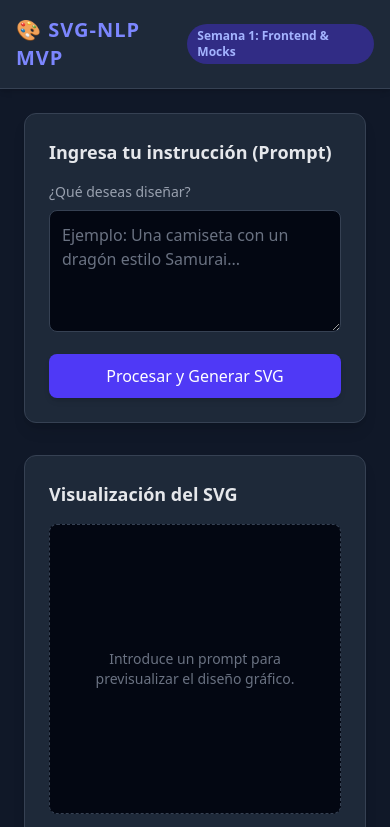
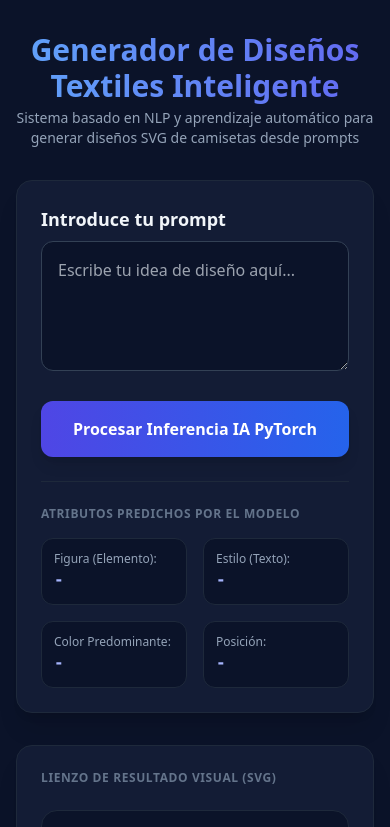
Before and after one commit to EliasithSandiprofe/tesis-maestria-svg-nlp, a Flask app: page / in a window 390 px wide. Shown: the top 827 px of the page. Run offline with Flask 3, Linux system fonts and the light colour scheme; some libraries are stand-ins or nearby versions; grey boxes are pictures that could not be loaded.

Commit message:
Add files via upload

```diff
--- a/mvp/template/index.html
+++ b/mvp/template/index.html
@@ -3,132 +3,148 @@
 <head>
     <meta charset="UTF-8">
     <meta name="viewport" content="width=device-width, initial-scale=1.0">
-    <title>MVP - Generador SVG NLP</title>
-    <!-- Tailwind CSS para diseño rápido y moderno -->
-    <script src="https://cdn.jsdelivr.net/npm/@tailwindcss/browser@4"></script>
+    <title>MVP - Tesis NLP to SVG</title>
+    <!-- Tailwind CSS para diseño moderno -->
+    <script src="https://cdn.tailwindcss.com"></script>
 </head>
-<body class="bg-gray-900 text-gray-100 font-sans min-h-screen flex flex-col justify-between">
+<body class="bg-[#0b1329] text-slate-100 min-h-screen flex flex-col justify-between font-sans">
 
-    <!-- Navegación -->
-    <nav class="bg-gray-800 border-b border-gray-700 p-4 shadow-md">
-        <div class="container mx-auto flex justify-between items-center">
-            <h1 class="text-xl font-bold tracking-wider text-indigo-400">🎨 SVG-NLP MVP</h1>
-            <span class="text-xs bg-indigo-900 text-indigo-300 px-2.5 py-1 rounded-full font-semibold">Semana 1: Frontend & Mocks</span>
-        </div>
-    </nav>
+    <!-- Encabezado -->
+    <header class="text-center py-8">
+        <h1 class="text-3xl font-extrabold text-transparent bg-clip-text bg-gradient-to-r from-blue-400 to-indigo-500">
+            Generador de Diseños Textiles Inteligente
+        </h1>
+        <p class="text-sm text-slate-400 mt-1">Sistema basado en NLP y aprendizaje automático para generar diseños SVG de camisetas desde prompts </p>
+    </header>
 
     <!-- Contenido Principal -->
-    <main class="container mx-auto p-6 flex-grow grid grid-cols-1 md:grid-cols-2 gap-8 items-start my-auto">
+    <main class="max-w-6xl mx-auto px-4 grid grid-cols-1 md:grid-cols-2 gap-8 items-start w-full flex-grow">
 
-        <!-- Columna Izquierda: Formulario e Inputs -->
-        <div class="bg-gray-800 p-6 rounded-xl shadow-lg border border-gray-700">
-            <h2 class="text-lg font-semibold mb-4 text-gray-200">Ingresa tu instrucción (Prompt)</h2>
-
-            <form id="generatorForm" class="space-y-4">
+        <!-- Panel Izquierdo: Inputs y Métricas -->
+        <section class="bg-[#131c35] p-6 rounded-2xl border border-slate-800 shadow-xl space-y-6">
             <div>
-                    <label for="prompt" class="block text-sm font-medium text-gray-400 mb-2">¿Qué deseas diseñar?</label>
-                    <textarea id="prompt" rows="4"
-                        class="w-full p-3 bg-gray-950 border border-gray-700 rounded-lg focus:ring-2 focus:ring-indigo-500 focus:outline-none text-white placeholder-gray-500"
-                        placeholder="Ejemplo: Una camiseta con un dragón estilo Samurai..."></textarea>
+                <label for="prompt-input" class="block text-lg font-semibold mb-2">Introduce tu prompt</label>
+                <textarea id="prompt-input" rows="4"
+                    class="w-full bg-[#0b1329] border border-slate-700 rounded-xl p-4 text-slate-200 focus:outline-none focus:ring-2 focus:ring-indigo-500 transition"
+                    placeholder="Escribe tu idea de diseño aquí..."></textarea>
             </div>
 
-                <!-- Botón de Envío -->
-                <button type="submit" id="btnSubmit"
-                    class="w-full bg-indigo-600 hover:bg-indigo-500 text-white font-medium py-2.5 px-4 rounded-lg transition duration-200 shadow-md cursor-pointer">
-                    Procesar y Generar SVG
+            <button id="btn-procesar" onclick="procesarInferencia()"
+                class="w-full bg-gradient-to-r from-indigo-600 to-blue-600 hover:from-indigo-500 hover:to-blue-500 text-white font-bold py-4 rounded-xl transition shadow-lg transform active:scale-[0.98]">
+                Procesar Inferencia IA PyTorch
             </button>
-            </form>
 
-            <!-- Alertas de Error / Éxito -->
-            <div id="errorAlert" class="hidden mt-4 p-3 bg-red-900/50 border border-red-700 text-red-200 rounded-lg text-sm"></div>
+            <!-- Atributos Predichos -->
+            <div class="border-t border-slate-800 pt-6">
+                <h3 class="text-xs font-bold text-slate-500 uppercase tracking-wider mb-4">Atributos Predichos por el Modelo</h3>
+                <div class="grid grid-cols-2 gap-4">
+                    <div class="bg-[#0b1329] p-3 rounded-xl border border-slate-800">
+                        <span class="text-xs text-slate-400 block">Figura (Elemento):</span>
+                        <strong id="attr-figura" class="text-indigo-300 font-mono">-</strong>
+                    </div>
+                    <div class="bg-[#0b1329] p-3 rounded-xl border border-slate-800">
+                        <span class="text-xs text-slate-400 block">Estilo (Texto):</span>
+                        <strong id="attr-estilo" class="text-indigo-300 font-mono">-</strong>
+                    </div>
+                    <div class="bg-[#0b1329] p-3 rounded-xl border border-slate-800">
+                        <span class="text-xs text-slate-400 block">Color Predominante:</span>
+                        <strong id="attr-color" class="text-indigo-300 font-mono">-</strong>
+                    </div>
+                    <div class="bg-[#0b1329] p-3 rounded-xl border border-slate-800">
+                        <span class="text-xs text-slate-400 block">Posición:</span>
+                        <strong id="attr-posicion" class="text-indigo-300 font-mono">-</strong>
+                    </div>
+                </div>
+            </div>
+        </section>
 
-            <!-- Visualización de Atributos Extraídos (Mock) -->
-            <div id="attributesContainer" class="hidden mt-6 p-4 bg-gray-950 border border-gray-700 rounded-lg">
-                <h3 class="text-xs font-bold uppercase tracking-wider text-indigo-400 mb-2">Atributos Extraídos (Mock NLP)</h3>
-                <ul id="attributesList" class="space-y-1 text-sm text-gray-300"></ul>
+        <!-- Panel Derecho: Lienzo Visual -->
+        <section class="bg-[#131c35] p-6 rounded-2xl border border-slate-800 shadow-xl flex flex-col items-center space-y-6">
+            <h3 class="text-xs font-bold text-slate-500 uppercase tracking-wider self-start">Lienzo de Resultado Visual (SVG)</h3>
+
+            <!-- Contenedor del SVG -->
+            <div class="w-full aspect-square max-w-[400px] bg-[#0b1329] rounded-2xl border border-slate-800 p-4 flex items-center justify-center relative overflow-hidden">
+                <!-- Imagen del SVG apuntando al directorio estático de Flask -->
+                <img id="lienzo-svg"
+                     src="{{ url_for('static', filename='resultado_tesis.svg') }}"
+                     alt="Esperando prompt..."
+                     class="w-full h-full object-contain transition-all duration-300" />
+
+                <!-- Overlay de carga -->
+                <div id="loader" class="hidden absolute inset-0 bg-[#0b1329]/90 flex flex-col items-center justify-center space-y-3">
+                    <div class="animate-spin rounded-full h-10 w-10 border-b-2 border-indigo-500"></div>
+                    <p class="text-xs text-indigo-400 font-mono">Ejecutando inferencia PyTorch...</p>
                 </div>
             </div>
 
-        <!-- Columna Derecha: Visualizador del SVG resultante -->
-        <div class="bg-gray-800 p-6 rounded-xl shadow-lg border border-gray-700 flex flex-col items-center justify-between h-full min-h-[400px]">
-            <h2 class="text-lg font-semibold mb-4 text-gray-200 self-start">Visualización del SVG</h2>
-
-            <!-- Contenedor del renderizado -->
-            <div id="svgContainer" class="w-full flex-grow flex items-center justify-center bg-gray-950 rounded-lg border border-dashed border-gray-700 p-4 min-h-[250px]">
-                <p id="placeholderText" class="text-gray-500 text-sm text-center">Introduce un prompt para previsualizar el diseño gráfico.</p>
-            </div>
-
-            <!-- Botón de Descarga -->
-            <div class="w-full mt-4">
-                <a id="btnDownload" href="#"
-                    class="hidden w-full text-center bg-emerald-600 hover:bg-emerald-500 text-white font-medium py-2.5 px-4 rounded-lg transition duration-200 shadow-md">
-                    📥 Descargar Archivo .svg
+            <!-- Botón de Descarga usando tu ruta dedicada Flask download_file -->
+            <a id="btn-descargar" href="/download/resultado_tesis.svg" download="resultado_tesis.svg"
+               class="w-full bg-[#059669] hover:bg-[#10b981] text-white text-center font-semibold py-3 rounded-xl transition flex items-center justify-center space-x-2">
+                <span>📥 Descargar Archivo SVG Final</span>
             </a>
-            </div>
-        </div>
+        </section>
     </main>
 
-    <!-- Footer -->
-    <footer class="bg-gray-900 text-center py-4 text-xs text-gray-500 border-t border-gray-800">
-        Eliasit, Ivan y Emmanuel &copy; 2026 - Desarrollo de MVP Desacoplado
+    <!-- Pie de página -->
+    <footer class="text-center py-6 border-t border-slate-900 text-xs text-slate-500">
+        Sandi Esquivel Eliasith Adriel, López
+Hernández Iván Patricio, Barrón Pérez Emmanuel Alejandro
+  © 2026
     </footer>
 
-    <!-- Lógica JavaScript  -->
+    <!-- Lógica de Control JavaScript conectada con tu backend exacto -->
     <script>
-        document.getElementById('generatorForm').addEventListener('submit', async (e) => {
-            e.preventDefault();
+        async function procesarInferencia() {
+            const prompt = document.getElementById('prompt-input').value;
+            const loader = document.getElementById('loader');
+            const lienzo = document.getElementById('lienzo-svg');
+            const btnProcesar = document.getElementById('btn-procesar');
 
-            const promptInput = document.getElementById('prompt').value;
-            const btnSubmit = document.getElementById('btnSubmit');
-            const errorAlert = document.getElementById('errorAlert');
-            const attributesContainer = document.getElementById('attributesContainer');
-            const attributesList = document.getElementById('attributesList');
-            const svgContainer = document.getElementById('svgContainer');
-            const btnDownload = document.getElementById('btnDownload');
-
-            // Limpiar estados previos de la interfaz
-            errorAlert.classList.add('hidden');
-            btnSubmit.disabled = true;
-            btnSubmit.innerText = 'Procesando...';
+            // 1. Activar loader y desactivar interacciones
+            loader.classList.remove('hidden');
+            btnProcesar.disabled = true;
 
             try {
+                // 2. Apuntar a tu ruta real /api/generate
                 const response = await fetch('/api/generate', {
                     method: 'POST',
-                    headers: { 'Content-Type': 'application/json' },
-                    body: JSON.stringify({ prompt: promptInput })
+                    headers: {
+                        'Content-Type': 'application/json'
+                    },
+                    body: JSON.stringify({ prompt: prompt })
                 });
 
-                // Única conversión limpia usando estándar JavaScript .json()
-                const result = await response.json();
+                if (!response.ok) throw new Error("Error en el servidor");
+                const data = await response.json();
 
-                if (!response.ok) {
-                    throw new Error(result.error || 'Error al procesar la solicitud');
+                if (data.status === "success") {
+                    // 3. Pintar Atributos en las tarjetas del HTML
+                    document.getElementById('attr-figura').innerText = data.figura;
+                    document.getElementById('attr-estilo').innerText = data.texto;
+                    document.getElementById('attr-color').innerText = data.color;
+                    document.getElementById('attr-posicion').innerText = data.posicion;
+
+                    // 4. ROMPER CACHÉ DEL SVG EN EL LIENZO
+                    // Se suma el timestamp de milisegundos actual (?t=...)
+                    const timestamp = new Date().getTime();
+                    const nuevaRuta = "{{ url_for('static', filename='resultado_tesis.svg') }}?t=" + timestamp;
+
+                    lienzo.src = nuevaRuta;
+
+                    // Actualizar también la ruta del botón de descarga
+                    document.getElementById('btn-descargar').href = "/download/resultado_tesis.svg?t=" + timestamp;
+                } else {
+                    alert("Error devuelto por la API: " + data.error);
                 }
-
-                // 1. Mostrar Atributos Extraídos (Mock)
-                attributesList.innerHTML = `
-                    <li><strong>Figura:</strong> ${result.atributos.figura}</li>
-                    <li><strong>Texto:</strong> ${result.atributos.texto}</li>
-                `;
-                attributesContainer.classList.remove('hidden');
-
-                // 2. Renderizar SVG en Pantalla evitando el uso de la caché vieja del navegador
-                svgContainer.innerHTML = `<img src="/static/mocks/${result.archivo}?t=${new Date().getTime()}" alt="SVG Generado" class="max-h-[250px] object-contain">`;
-
-                // 3. Activar el Botón de Descarga
-                btnDownload.href = `/download/${result.archivo}`;
-                btnDownload.classList.remove('hidden');
-                btnDownload.classList.add('block');
-
-            } catch (err) {
-                // Captura de errores limpia
-                errorAlert.innerText = err.message;
-                errorAlert.classList.remove('hidden');
+            } catch (error) {
+                console.error("Error procesando la inferencia:", error);
+                alert("Hubo un error al conectar con el servidor de PyTorch.");
             } finally {
-                btnSubmit.disabled = false;
-                btnSubmit.innerText = 'Procesar y Generar SVG';
+                // 5. Quitar loader
+                loader.classList.add('hidden');
+                btnProcesar.disabled = false;
             }
-        });
+        }
     </script>
 </body>
 </html>
```
Lines whose indentation alone changed are shown as unchanged.
